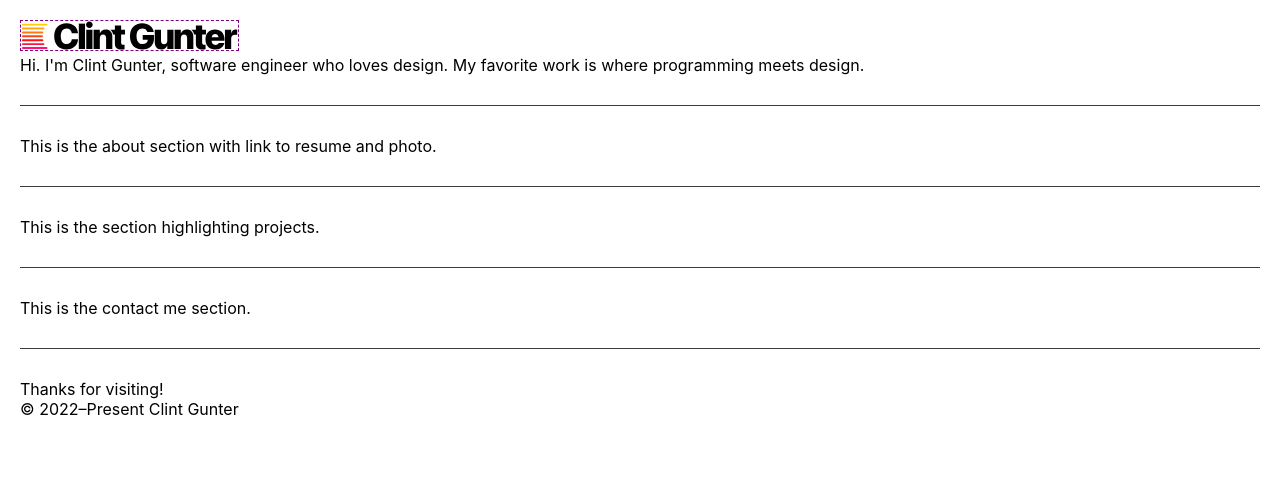
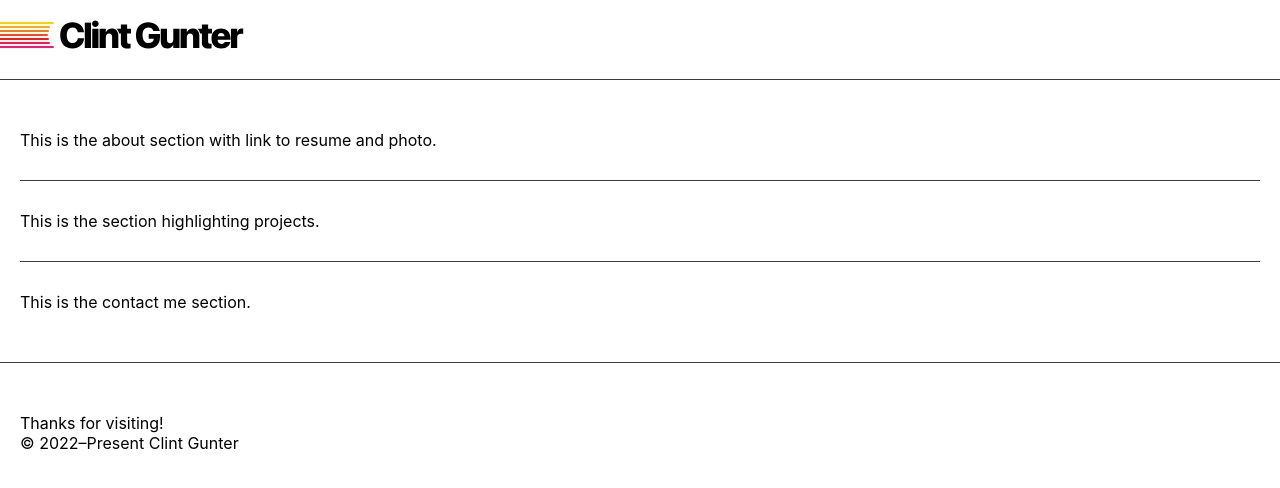
Before and after one commit to futureclint/clint, a React (Create React App) app: page / in a window 1280 px wide. Shown: the top 488 px of the page. Built offline with nearby package versions, Linux system fonts and the light colour scheme.

Commit message:
Added logo, set up lines and layout, adjusted page padding

```diff
--- a/src/App.js
+++ b/src/App.js
@@ -1,4 +1,4 @@
-import logo from './images/clintgunter.svg';
+import logo from './images/clint-gunter.svg';
 import './css/app.css';
 
 function App() {
@@ -8,8 +8,18 @@ function App() {
         <h1>Clint Gunter</h1>
       </div>
       <header>
-        <img className="logo" src={logo} alt="Clint Gunter" />
-        <p>Hi. I'm Clint Gunter, software engineer who loves design. My favorite work is where programming meets design.</p>
+        <div className="logo">
+          <div className="logo-lines">
+            <div className="logo-line-shape" id="line-1"></div>
+            <div className="logo-line-shape" id="line-2"></div>
+            <div className="logo-line-shape" id="line-3"></div>
+            <div className="logo-line-shape" id="line-4"></div>
+            <div className="logo-line-shape" id="line-5"></div>
+            <div className="logo-line-shape" id="line-6"></div>
+            <div className="logo-line-shape" id="line-7"></div>
+          </div>
+          <img className="logo-text" src={logo} alt="Clint Gunter" draggable="false" />
+        </div>
       </header>
       <hr />
       <main>
--- a/src/css/app.css
+++ b/src/css/app.css
@@ -1,5 +1,4 @@
 body {
-  padding: 20px;
   background-color: white;
   font-family: -apple-system, BlinkMacSystemFont, "Helvetica Neue", sans-serif;
   color: black;
@@ -30,29 +29,71 @@ a {
   width: 1px;
 }
 
-.logo {
-  border: 1px dashed purple;
+header {
+  padding-top: 20px;
+  user-select: none;
 }
 
 .logo-lines {
   width: auto;
   height: auto;
   float: left;
-  margin-top: 1px;
-  background: lightgray;
+  margin-left: -2px;
 }
 
 .logo-line-shape {
-  width: 20px;
   height: 2px;
   margin: 2px 0;
   border-radius: 10px;
+}
+
+.logo-line-shape#line-1 {
+  width: 55.5px;
   background-color: #FFCF00;
+}
+
+.logo-line-shape#line-2 {
+  width: 52px;
+  background-color: #FFAA12;
+}
+
+.logo-line-shape#line-3 {
+  width: 50.5px;
+  background-color: #FF7913;
+}
+
+.logo-line-shape#line-4 {
+  width: 50px;
+  background-color: #FF4613;
+}
+
+.logo-line-shape#line-5 {
+  width: 50.5px;
+  background-color: #FF1313;
+}
+
+.logo-line-shape#line-6 {
+  width: 52px;
+  background-color: #FF1348;
+}
+
+.logo-line-shape#line-7 {
+  width: 55.5px;
+  background-color: #FF137B;
 }
 
 img.logo-text {
   display: block;
-  width: 226px;
+  width: auto;
+  height: 29px;
   position: relative;
-  right: 42px;
+  left: 6px;
 }
+
+main {
+  padding: 20px;
+}
+
+footer {
+  padding: 20px;
+}
--- a/src/sass/app.sass
+++ b/src/sass/app.sass
@@ -6,7 +6,6 @@
 @use 'variables' as *
 
 body
-  padding: 20px
   background-color: white
   font-family: -apple-system, BlinkMacSystemFont, 'Helvetica Neue', sans-serif
   color: black
@@ -21,7 +20,7 @@ hr
   background-color: #3b3c3d
 
 a
-  color: dodgerblue
+  color: dodgerblue // TEMP
 
 // Visually hidden, but still exists on page
 // https://www.scottohara.me/blog/2017/04/14/inclusively-hidden.html
@@ -35,27 +34,58 @@ a
   white-space: nowrap
   width: 1px
 
-// Logo
+// Header
 
-.logo
-  border: 1px dashed purple
+header
+  padding-top: 20px
+  user-select: none
 
 .logo-lines
   width: auto
   height: auto
   float: left
-  margin-top: 1px
-  background: lightgray
+  margin-left: -2px // Ensure lines start offscreen
 
 .logo-line-shape
-  width: 20px
   height: 2px
   margin: 2px 0
   border-radius: 10px
+
+.logo-line-shape#line-1
+  width: $logo-line-base + $logo-line-extend-3
   background-color: $spectrum-1
+.logo-line-shape#line-2
+  width: $logo-line-base + $logo-line-extend-2
+  background-color: $spectrum-2
+.logo-line-shape#line-3
+  width: $logo-line-base + $logo-line-extend-1
+  background-color: $spectrum-3
+.logo-line-shape#line-4
+  width: $logo-line-base + $logo-line-extend-0
+  background-color: $spectrum-4
+.logo-line-shape#line-5
+  width: $logo-line-base + $logo-line-extend-1
+  background-color: $spectrum-5
+.logo-line-shape#line-6
+  width: $logo-line-base + $logo-line-extend-2
+  background-color: $spectrum-6
+.logo-line-shape#line-7
+  width: $logo-line-base + $logo-line-extend-3
+  background-color: $spectrum-7
 
 img.logo-text
   display: block
-  width: 226px
+  width: auto
+  height: 29px
   position: relative
-  right: 42px
+  left: 6px // Distance between lines and text
+
+// Main
+
+main
+  padding: 20px
+
+// Footer
+
+footer
+  padding: 20px
```
Also changed, not shown: src/sass/_variables.sass (+10 -0 lines), src/images/clint-gunter.svg (added), src/images/clintgunter.svg (deleted).
